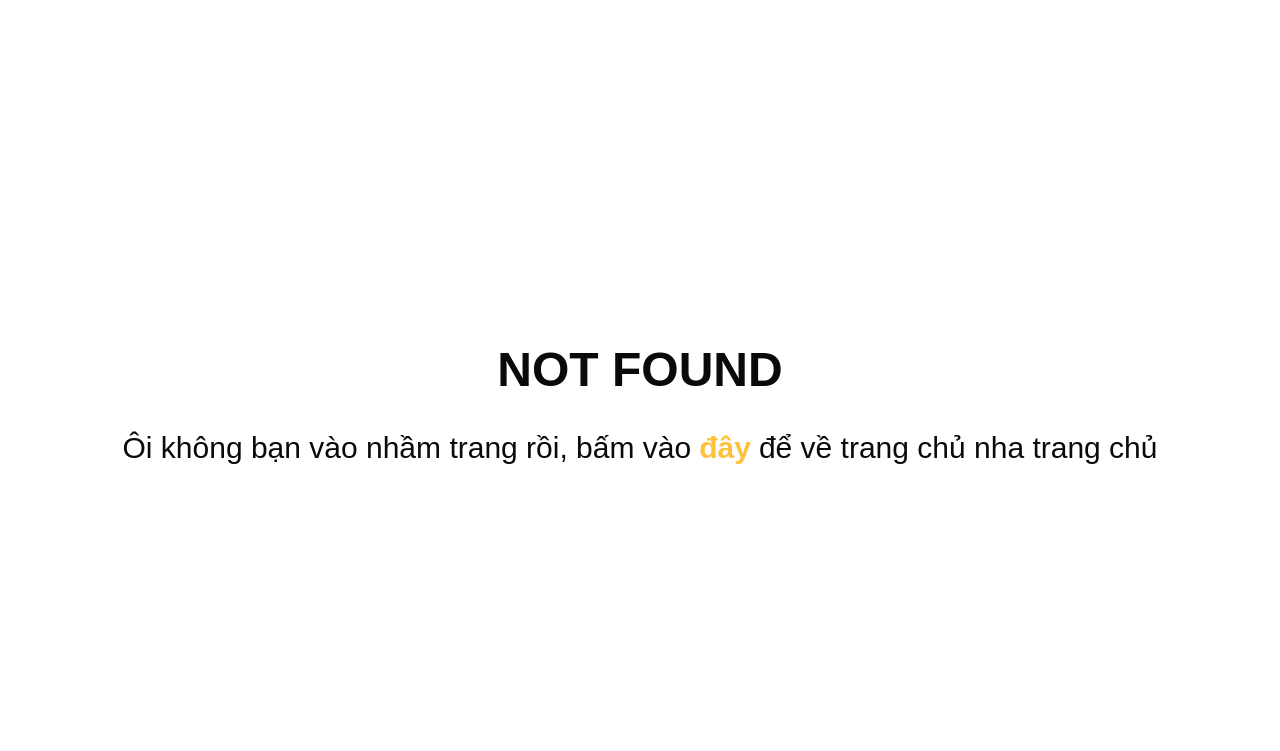
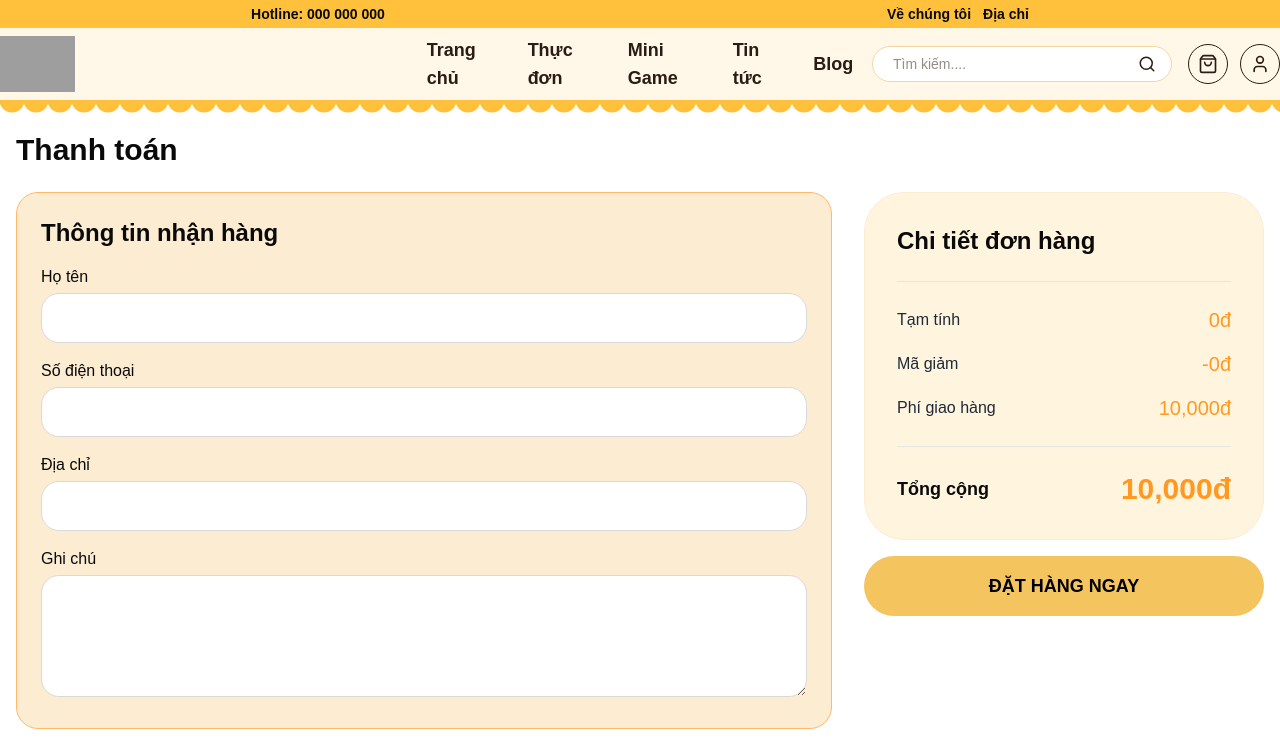
Before and after one commit to phantrongvinh/booking, a React (Vite) app: page /checkout in a window 1280 px wide. Before the commit this address had no page. Shown: the top 751 px of the page. Built offline with nearby package versions, Linux system fonts and the light colour scheme; grey boxes are pictures that could not be loaded.

Commit message:
feat(checkout): add checkout page and voucher integration

```diff
--- a/src/components/cart/CartSummary.jsx
+++ b/src/components/cart/CartSummary.jsx
@@ -6,6 +6,7 @@ const CartSummary = ({
   voucher,
   setVoucher,
   voucherList = [],
+  onCheckout,
 }) => {
   return (
     <div className="w-full max-w-sm select-none">
@@ -79,7 +80,10 @@ const CartSummary = ({
       </div>
 
       {/* Nút Thanh toán ngay */}
-      <button className="w-full mt-4 py-4 rounded-[30px] bg-[#F4C45F] text-black font-bold text-lg shadow-sm transition hover:bg-[#e0b250]">
+      <button
+        onClick={onCheckout}
+        className="w-full mt-4 py-4 rounded-[30px] bg-[#F4C45F] text-black font-bold text-lg shadow-sm transition hover:bg-[#e0b250]"
+      >
         Thanh toán ngay
       </button>
     </div>
--- /dev/null
+++ b/src/components/checkout/CheckoutForm.jsx
@@ -0,0 +1,31 @@
+const CheckoutForm = () => {
+  return (
+    <div className="bg-[#FCECD2] rounded-3xl p-6 border border-orange-300">
+      <h2 className="text-2xl font-semibold mb-4">Thông tin nhận hàng</h2>
+
+      <div className="space-y-4">
+        <div>
+          <label className="font-medium">Họ tên</label>
+          <input type="text" className="mt-1 w-full rounded-2xl border border-[#D9D9D9] bg-white px-4 py-3 transition focus:border-[#E48F45] focus:outline-none" />
+        </div>
+
+        <div>
+          <label className="font-medium">Số điện thoại</label>
+          <input type="text" className="mt-1 w-full rounded-2xl border border-[#D9D9D9] bg-white px-4 py-3 transition focus:border-[#E48F45] focus:outline-none" />
+        </div>
+
+        <div>
+          <label className="font-medium">Địa chỉ</label>
+          <input type="text" className="mt-1 w-full rounded-2xl border border-[#D9D9D9] bg-white px-4 py-3 transition focus:border-[#E48F45] focus:outline-none" />
+        </div>
+
+        <div>
+          <label className="font-medium">Ghi chú</label>
+          <textarea rows={4} className="mt-1 w-full rounded-2xl border border-[#D9D9D9] bg-white px-4 py-3 transition focus:border-[#E48F45] focus:outline-none" />
+        </div>
+      </div>
+    </div>
+  );
+};
+
+export default CheckoutForm;
--- /dev/null
+++ b/src/components/checkout/OrderSummary.jsx
@@ -0,0 +1,83 @@
+const OrderSummary = ({
+  items,
+  subtotal,
+  discount,
+  shippingFee,
+  total,
+  onSubmit,
+}) => {
+  return (
+    <div className="sticky top-24">
+      <div className="rounded-[40px] border border-[#FCECD2] bg-[#FFF4DE] p-8">
+        <h2 className="mb-6 text-2xl font-bold">Chi tiết đơn hàng</h2>
+
+        <div className="space-y-4">
+          {items.map((item) => (
+            <div key={item.product_id} className="flex gap-3">
+              <img
+                src={item.product_image}
+                alt={item.product_name}
+                className="h-16 w-16 rounded-xl object-cover"
+              />
+
+              <div className="flex-1">
+                <h3 className="font-medium">{item.product_name}</h3>
+
+                <div className="mt-1 flex justify-between">
+                  <span>Số lượng: x{item.quantity}</span>
+
+                  <span className="font-semibold text-[#FF9922]">
+                    {(item.price * item.quantity).toLocaleString()}đ
+                  </span>
+                </div>
+              </div>
+            </div>
+          ))}
+        </div>
+
+        <div className="mt-6 border-t pt-6 space-y-4">
+          <div className="flex items-center justify-between">
+            <span className="font-medium text-gray-800">Tạm tính</span>
+
+            <span className="text-xl text-[#FF9922]">
+              {subtotal.toLocaleString()}đ
+            </span>
+          </div>
+
+          <div className="flex items-center justify-between">
+            <span className="font-medium text-gray-800">Mã giảm</span>
+
+            <span className="text-xl text-[#FF9922]">
+              -{discount.toLocaleString()}đ
+            </span>
+          </div>
+
+          <div className="flex items-center justify-between">
+            <span className="font-medium text-gray-800">Phí giao hàng</span>
+
+            <span className="text-xl text-[#FF9922]">
+              {shippingFee.toLocaleString()}đ
+            </span>
+          </div>
+        </div>
+
+        <div className="mt-6 flex items-center justify-between border-t pt-6">
+          <span className="text-lg font-bold">Tổng cộng</span>
+
+          <span className="text-3xl font-bold text-[#FF9922]">
+            {total.toLocaleString()}đ
+          </span>
+        </div>
+      </div>
+
+      <button
+        onClick={onSubmit}
+        className="mt-4 w-full rounded-[30px] bg-[#F4C45F] py-4 text-lg font-bold text-black transition hover:bg-[#e0b250]"
+      >
+        ĐẶT HÀNG NGAY
+      </button>
+    </div>
+  );
+};
+
+export default OrderSummary;
--- /dev/null
+++ b/src/components/checkout/PaymentMethod.jsx
@@ -0,0 +1,21 @@
+const PaymentMethod = () => {
+  return (
+    <div className="bg-[#FCECD2] rounded-3xl p-6 border border-orange-300">
+      <h2 className="text-2xl font-semibold mb-4">Phương thức thanh toán</h2>
+
+      <div className="space-y-3">
+        <label className="flex items-center gap-3 cursor-pointer">
+          <input type="radio" name="payment" defaultChecked />
+          <span>Tiền mặt</span>
+        </label>
+
+        <label className="flex items-center gap-3 cursor-pointer">
+          <input type="radio" name="payment" />
+          <span>MOMO</span>
+        </label>
+      </div>
+    </div>
+  );
+};
+
+export default PaymentMethod;
--- a/src/pages/Cart.jsx
+++ b/src/pages/Cart.jsx
@@ -1,4 +1,5 @@
 import { useSelector, useDispatch } from "react-redux";
+import { useNavigate } from "react-router-dom";
 
 import CartItem from "@/components/cart/CartItem";
 import CartSummary from "@/components/cart/CartSummary";
@@ -12,16 +13,18 @@ import {
   removeFromCart,
   toggleSelected,
   toggleSelectAll,
+  setVoucher,
 } from "@/store/slices/cartSlice";
-
-import { useState } from "react";
 
 const Cart = () => {
   const dispatch = useDispatch();
+  const navigate = useNavigate();
 
   const cartItems = useSelector((state) => state.cart.cartItems);
 
-  const [selectedVoucher, setSelectedVoucher] = useState(null);
+  const selectedVoucher = useSelector((state) => state.cart.selectedVoucher);
+
+  const shippingFee = useSelector((state) => state.cart.shippingFee);
 
   // chọn tất cả
   const allSelected =
@@ -34,10 +37,28 @@ const Cart = () => {
     0,
   );
 
-  const shippingFee = 10000;
   const discount = selectedVoucher?.discount || 0;
 
   const total = subtotal + shippingFee - discount;
+
+  const handleVoucherChange = (voucher) => {
+    dispatch(setVoucher(voucher));
+  };
+
+  const handleCheckout = () => {
+    if (selectedItems.length === 0) {
+      alert("Vui lòng chọn ít nhất 1 sản phẩm");
+      return;
+    }
+
+    navigate("/checkout");
+  };
+  console.log({
+    subtotal,
+    shippingFee,
+    discount,
+    total,
+  });
 
   return (
     <div className="container mx-auto py-10">
@@ -77,8 +98,9 @@ const Cart = () => {
           discount={discount}
           total={total}
           voucher={selectedVoucher}
-          setVoucher={setSelectedVoucher}
+          setVoucher={handleVoucherChange}
           voucherList={voucherList}
+          onCheckout={handleCheckout}
         />
       </div>
 
--- /dev/null
+++ b/src/pages/Checkout.jsx
@@ -0,0 +1,53 @@
+import CheckoutForm from "@/components/checkout/CheckoutForm";
+import PaymentMethod from "@/components/checkout/PaymentMethod";
+import OrderSummary from "@/components/checkout/OrderSummary";
+
+import { useSelector } from "react-redux";
+
+const Checkout = () => {
+  const cartItems = useSelector((state) => state.cart.cartItems);
+
+  const selectedVoucher = useSelector((state) => state.cart.selectedVoucher);
+
+  const shippingFee = useSelector((state) => state.cart.shippingFee);
+
+  const selectedItems = cartItems.filter((item) => item.selected);
+
+  const subtotal = selectedItems.reduce(
+    (sum, item) => sum + item.price * item.quantity,
+    0,
+  );
+
+  const discount = selectedVoucher?.discount || 0;
+
+  const total = subtotal + shippingFee - discount;
+
+  const handleCheckout = () => {
+    console.log("Đặt hàng");
+  };
+
+  return (
+    <div className="container mx-auto px-4 py-8">
+      <h1 className="mb-6 text-3xl font-bold">Thanh toán</h1>
+
+      <div className="grid grid-cols-1 gap-8 lg:grid-cols-[1fr_400px]">
+        <div className="space-y-6">
+          <CheckoutForm />
+          <PaymentMethod />
+        </div>
+
+        <OrderSummary
+          items={selectedItems}
+          subtotal={subtotal}
+          discount={discount}
+          shippingFee={shippingFee}
+          total={total}
+          voucher={selectedVoucher}
+          onSubmit={handleCheckout}
+        />
+      </div>
+    </div>
+  );
+};
+
+export default Checkout;
--- a/src/routes/App.jsx
+++ b/src/routes/App.jsx
@@ -16,6 +16,7 @@ import Notification from "@/components/account/Notificaton";
 import Order from "@/components/account/Order";
 import Addresses from "@/components/account/Addresses";
 import Cart from "@/pages/Cart";
+import Checkout from "@/pages/Checkout";
 
 function App() {
   return (
@@ -36,6 +37,7 @@ function App() {
           <Route path="/blog/:slug" element={<BlogDetail />} />
           <Route path="/profile" element={<Profile />} />
           <Route path="/cart" element={<Cart />} />
+          <Route path="/checkout" element={<Checkout />} />
 
           {/* Account route layout */}
           <Route path="/account" element={<AccountLayout />}>
--- a/src/store/slices/cartSlice.js
+++ b/src/store/slices/cartSlice.js
@@ -2,14 +2,18 @@ import { createSlice } from "@reduxjs/toolkit";
 
 const initialState = {
   cartItems: [],
+  selectedVoucher: null,
+  shippingFee: 10000,
 };
 
 const cartSlice = createSlice({
   name: "cart",
   initialState,
+
   reducers: {
     addToCart: (state, action) => {
       const product = action.payload;
+
       const existing = state.cartItems.find(
         (item) => item.product_id === product.product_id,
       );
@@ -50,8 +54,10 @@ const cartSlice = createSlice({
         );
       }
     },
+
     toggleSelected: (state, action) => {
       const item = state.cartItems.find((i) => i.product_id === action.payload);
+
       if (item) item.selected = !item.selected;
     },
 
@@ -61,6 +67,14 @@ const cartSlice = createSlice({
       state.cartItems.forEach((item) => {
         item.selected = !allSelected;
       });
+    },
+
+    setVoucher: (state, action) => {
+      state.selectedVoucher = action.payload;
+    },
+
+    setShippingFee: (state, action) => {
+      state.shippingFee = action.payload;
     },
   },
 });
@@ -72,6 +86,8 @@ export const {
   decreaseQty,
   toggleSelected,
   toggleSelectAll,
+  setVoucher,
+  setShippingFee,
 } = cartSlice.actions;
 
 export default cartSlice.reducer;
```
